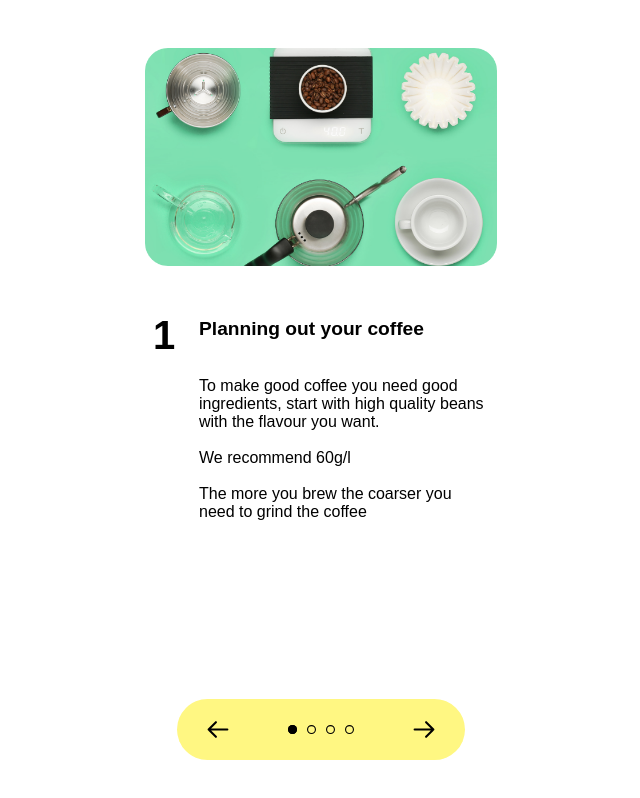
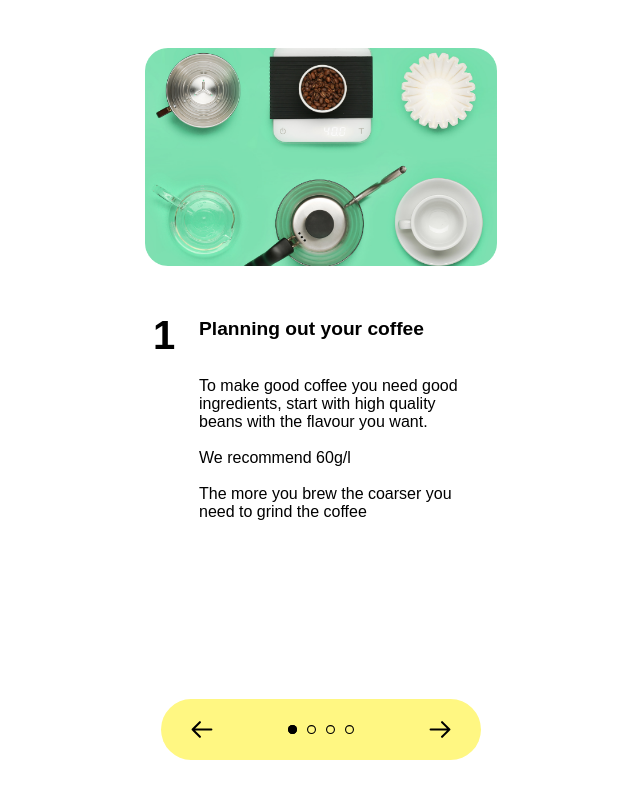
Before and after one commit to enbeeing/brewista, a Vue app: page /guide/1 in a window 1280 px wide. Shown: the whole page, without its empty margins (319-959 px from the left). Built offline with nearby package versions, Linux system fonts and the light colour scheme.

Commit message:
small css changes for guide + guideNav

```diff
--- a/src/assets/global.css
+++ b/src/assets/global.css
@@ -104,7 +104,7 @@ height: calc(100vh - 5rem);
   word-wrap: break-word;
   font-family: var(--main-font);
   font-size: .9rem;
-  margin-bottom: 2rem;
+  margin-right: 10px;
 }
 
 /* curser */
--- a/src/components/newBrew/guide/GuideNav.vue
+++ b/src/components/newBrew/guide/GuideNav.vue
@@ -87,7 +87,7 @@ const nextStep = () => {
   display: flex;
   justify-content: space-between;
   align-items: center;
-  width: calc(100% - 4rem);
+  width: calc(100% - 2rem);
   max-width: calc(400px - 4rem);
 }
 
```
